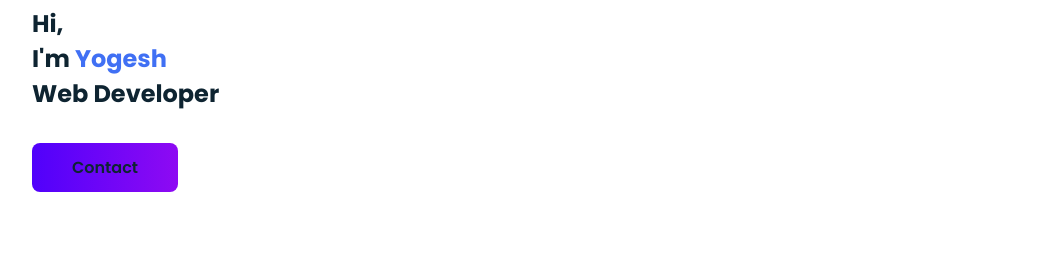
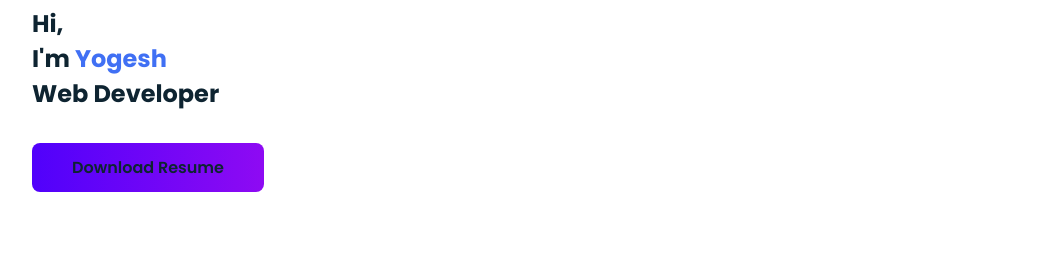
Before and after one commit to Yogesh06122002/My-Portfolio, a plain HTML site: page index.html in a window 1280 px wide. Shown: the part 58-326 px from the top of the page, without its empty margins (96-1159 px from the left). Drawn offline with nearby package versions, Linux system fonts and the light colour scheme.

Commit message:
Download

```diff
--- a/index.html
+++ b/index.html
@@ -38,7 +38,7 @@
                     Hi,<br>I'm <span class="home_title-color">Yogesh</span><br>
                     Web Developer
                 </h1>
-                <a href="#Contact" class="button">Contact</a>
+                <a href="./assets/Resume-1_20240605_063107_0000-1.pdf"  class="button">Download Resume</a>
 
             </div>
             <div class="home_social">
```
Also changed, not shown: 1 other file.
